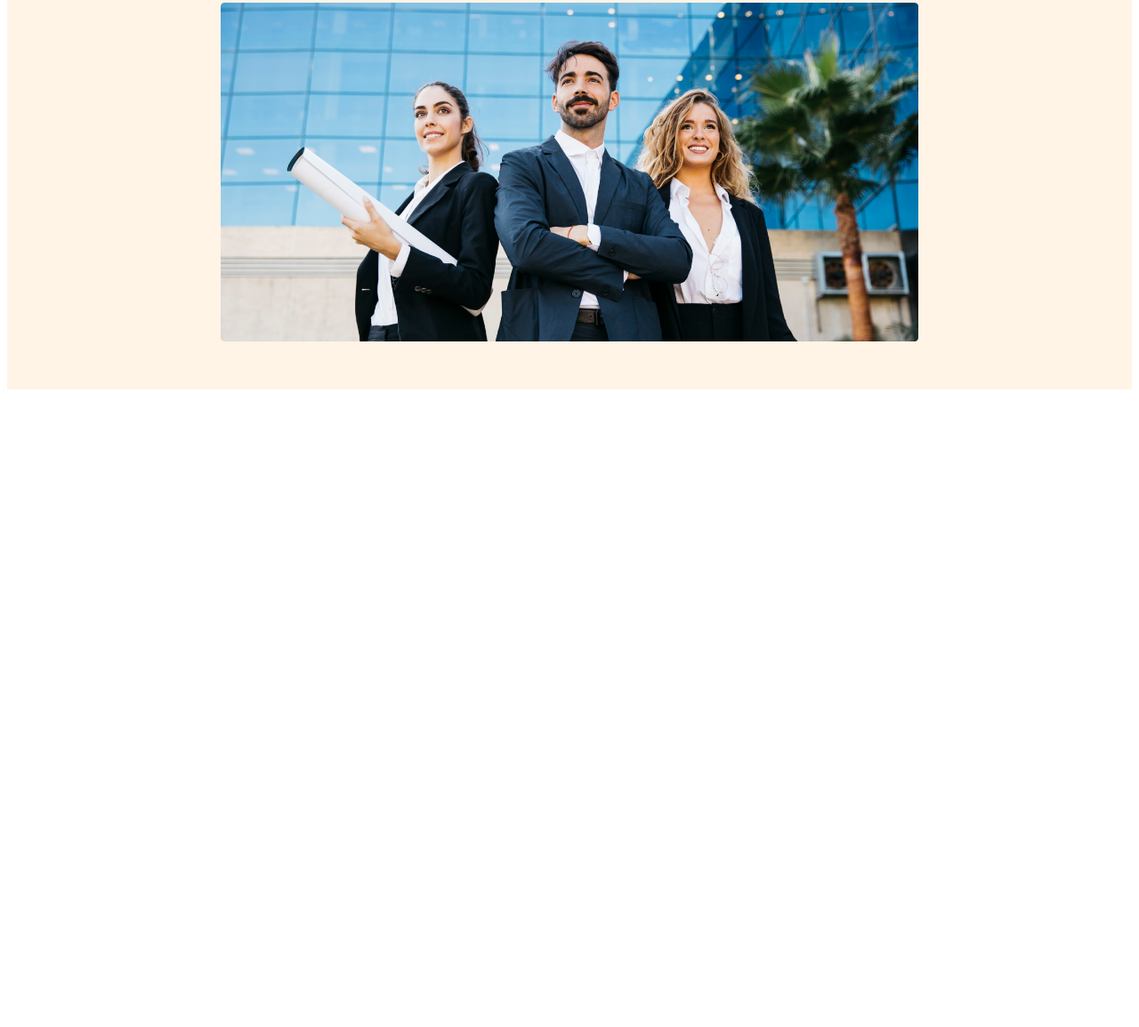
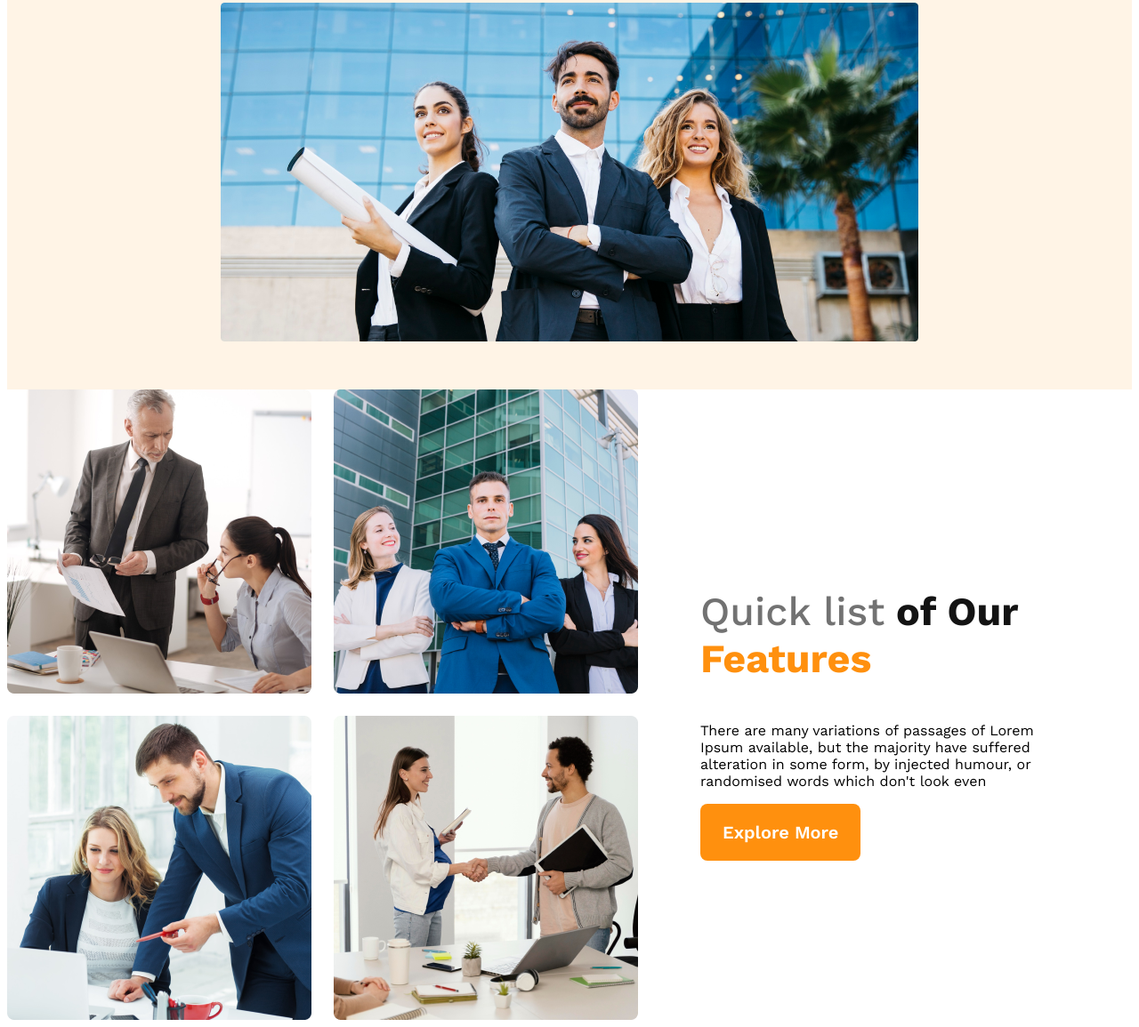
Before and after one commit to Tawkir711/g3-architect-website, a plain HTML site: page index.html in a window 1280 px wide. Shown: the part 584-1739 px from the top of the page at 89% size. Before the commit the page ends 1030 px from the top, so only its background shows below. Drawn offline with nearby package versions, Linux system fonts and the light colour scheme.

Commit message:
added features

```diff
--- a/index.html
+++ b/index.html
@@ -7,6 +7,7 @@
     <link rel="stylesheet" href="styles/architects.css">
 </head>
 <body>
+    <!-- header start -->
     <header>
         <nav>
             <h3 class="nav-title">G3 Architects</h3>
@@ -31,7 +32,20 @@
         </div>
     </header>
     <main>
-
+        <!--teams features section -->
+        <section class="teams-container">
+            <div class="teams-img-container">
+                <img src="images/team1.png" alt="">
+                <img src="images/team2.png" alt="">
+                <img src="images/team3.png" alt="">
+                <img src="images/team4.png" alt="">
+            </div>
+            <div class="teams-content">
+                <h3 class="teams-title"><span class="quick">Quick list</span> <span class="of">of Our </span><span class="text">Features</span></h3>
+                <p class="teams-description">There are many variations of passages of Lorem Ipsum available, but the majority have suffered alteration in some form, by injected humour, or randomised words which don't look even</p>
+                <button class="btn-primary">Explore More</button>
+            </div>
+        </section>
     </main>
     <footer>
 
--- a/styles/architects.css
+++ b/styles/architects.css
@@ -79,3 +79,37 @@ nav li a {
         flex-direction: column;
     }
 }
+/* main styles */
+main{
+    max-width: 1440px;
+    margin: 0 auto;
+}
+/* teams styles */
+.teams-container{
+    display: flex;
+    align-items: center;
+}
+.teams-img-container{
+    display: grid;
+    grid-template-columns: repeat(2, 1fr);
+    gap: 25px;
+}
+.teams-content{
+    padding-left: 70px;
+    padding-right: 70px;
+}
+.teams-title{
+    font-size: 2.8rem;
+}
+.teams-title .quick{
+    color: #727272;
+    font-weight: 500;
+}
+.teams-title .of{
+    color: #131313;
+    font-weight: 700;
+}
+.teams-title .text{
+    color: #ff900e;
+    font-weight: 700;
+}
```
